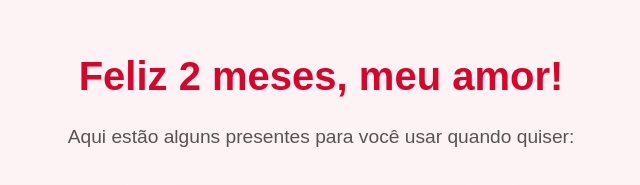
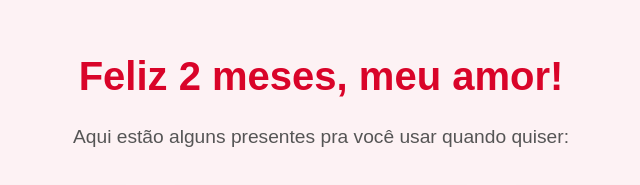
Before and after one commit to ruannyury/surpresa-amor, a plain HTML site: page index.html in a window 1280 px wide. Shown: the part 108-293 px from the top of the page, 319-959 px from the left. Drawn offline with Linux system fonts and the light colour scheme.

Commit message:
Update index.html

```diff
--- a/index.html
+++ b/index.html
@@ -13,7 +13,7 @@
 <div class="container">
 
   <h1>Feliz 2 meses, meu amor!</h1>
-  <p>Aqui estão alguns presentes para você usar quando quiser:</p>
+  <p>Aqui estão alguns presentes pra você usar quando quiser:</p>
 
   <div class="card-grid">
 
```
